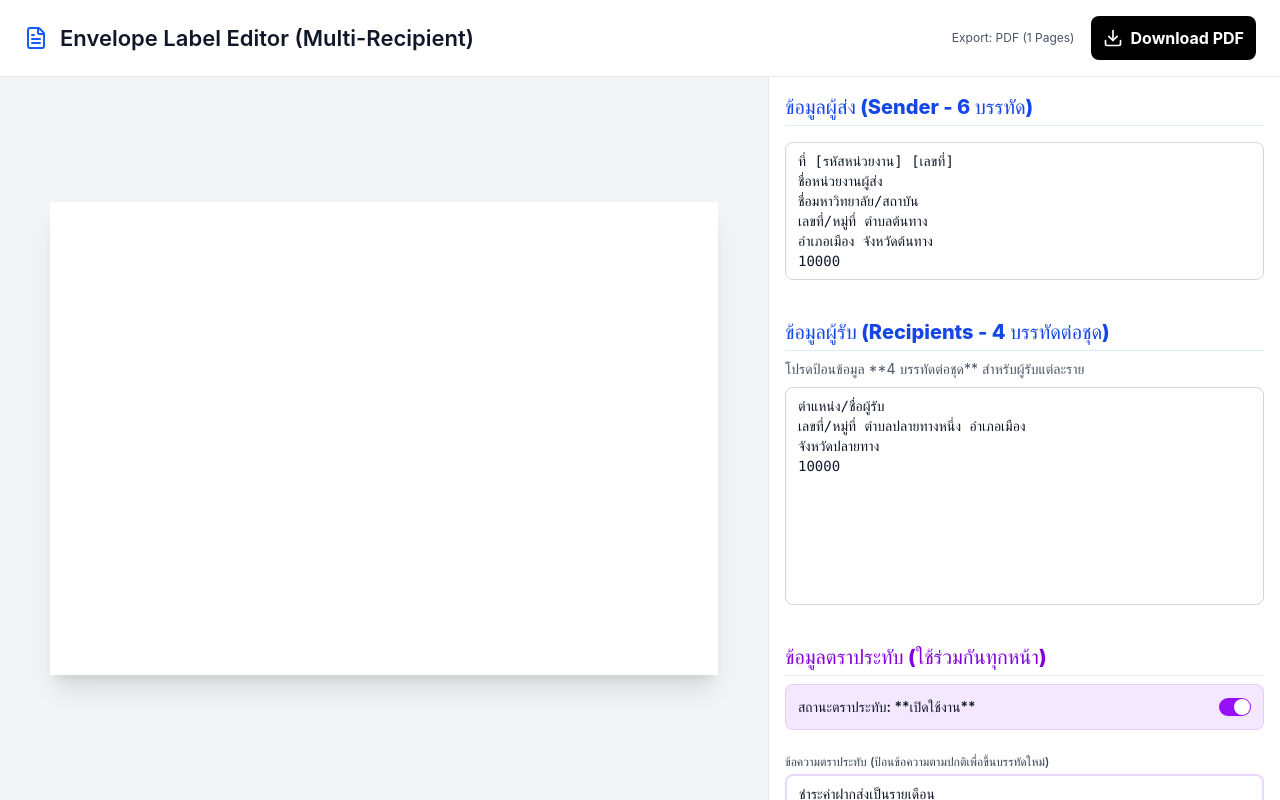
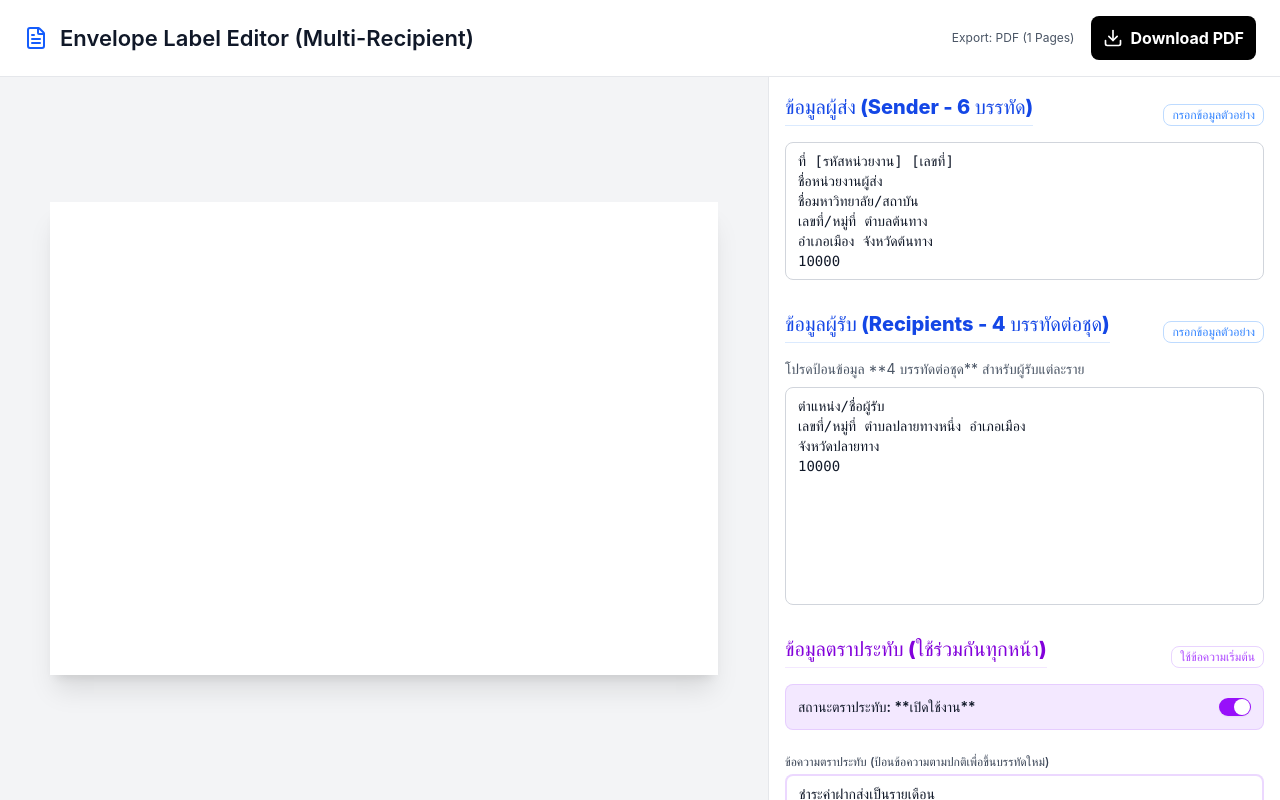
Before and after one commit to s1n-c0s/word-better-exp, a React (Vite) app: page / in a window 1280 px wide. Built offline with nearby package versions, Linux system fonts and the light colour scheme.

Commit message:
+ example input button

```diff
--- a/src/App.tsx
+++ b/src/App.tsx
@@ -1,7 +1,7 @@
 import { useState, useEffect, useCallback, ChangeEvent } from "react";
 import { Download, FileText } from "lucide-react";
 import jsPDF from "jspdf";
-import { Switch } from "@/components/ui/switch"; // 💡 นำเข้า Switch
+import { Switch } from "@/components/ui/switch";
 
 // ไฟล์ฟอนต์ที่ถูกแปลงแล้ว: ตรวจสอบให้แน่ใจว่าไฟล์เหล่านี้ถูกโหลดในโปรเจกต์ของคุณ
 import "./fonts/thsarabunnew-normal.js";
@@ -10,7 +10,6 @@ import "./fonts/thsarabunnew-bold.js";
 // TH Sarabun New font will be embedded
 const SARABUN_FONT = "THSarabunNew";
 const RECIPIENT_LINES_PER_BLOCK = 4;
-// const SENDER_LINES_PER_BLOCK = 6;
 
 // กำหนด Type สำหรับข้อมูลผู้รับ (เหลือเฉพาะ Recipient fields)
 interface RecipientData {
@@ -31,12 +30,11 @@ interface SenderData {
 }
 
 // กำหนดข้อความตราประทับมาตรฐานเป็นค่าคงที่
-// 💡 MOCKUP STAMP: ใช้ชื่อ "ตำบล" แทนชื่อจริง
 const DEFAULT_STAMP_TEXT = `ชำระค่าฝากส่งเป็นรายเดือน
 ใบอนุญาตเลขที่ XXX/XXXX
 ตำบลต้นทาง`;
 
-// 💡 MOCKUP SENDER: ใช้ชื่อตำแหน่ง/ที่อยู่
+// 💡 MOCKUP SENDER: ใช้ข้อมูลดั้งเดิมตามที่ร้องขอ
 const initialSender: SenderData = {
   documentNumber: "ที่ [รหัสหน่วยงาน] [เลขที่]",
   senderOrg: "ชื่อหน่วยงานผู้ส่ง",
@@ -46,7 +44,7 @@ const initialSender: SenderData = {
   senderPostal: "10000",
 };
 
-// 💡 MOCKUP RECIPIENTS: ใช้ชื่อตำแหน่ง/ที่อยู่ และเน้นชื่อ "ตำบล"
+// 💡 MOCKUP RECIPIENTS: ใช้ข้อมูลดั้งเดิมตามที่ร้องขอ
 const initialRecipients: RecipientData[] = [
   {
     recipientTitle: "ตำแหน่ง/ชื่อผู้รับ",
@@ -66,22 +64,18 @@ export default function DocumentEditor() {
     useState<RecipientData[]>(initialRecipients);
   const [recipientInput, setRecipientInput] = useState("");
 
-  // 💡 FIX 1: ลบการ Escape ออกเพื่อให้ textarea แสดงการขึ้นบรรทัดใหม่ที่ถูกต้อง
-  const [manualStampInput, setManualStampInput] = useState(
-    DEFAULT_STAMP_TEXT // ใช้ค่า DEFAULT_STAMP_TEXT โดยตรง
-  );
+  const [manualStampInput, setManualStampInput] = useState(DEFAULT_STAMP_TEXT);
 
   const [disableStamp, setDisableStamp] = useState(false);
   const [stampText, setStampText] = useState(DEFAULT_STAMP_TEXT);
 
-  // Parse ข้อมูลผู้ส่ง (6 บรรทัด) โดยกรองบรรทัดว่างออก
+  // Parse ข้อมูลผู้ส่ง (6 บรรทัด)
   const parseSenderInput = useCallback((input: string) => {
     const lines = input
       .split("\n")
       .map((line: string) => line.trim())
       .filter((line) => line.length > 0);
 
-    // ใช้ข้อมูล 6 บรรทัดแรกที่ถูกจัดเรียงแล้ว
     setSenderData({
       documentNumber: lines[0] || "",
       senderOrg: lines[1] || "",
@@ -92,12 +86,11 @@ export default function DocumentEditor() {
     });
   }, []);
 
-  // Parse ข้อมูลผู้รับ (4 บรรทัดต่อชุด) โดยกรองบรรทัดว่างออก
+  // Parse ข้อมูลผู้รับ (4 บรรทัดต่อชุด)
   const parseRecipientInput = useCallback((input: string) => {
     const lines = input.split("\n").map((line: string) => line.trim());
     const newRecipients: RecipientData[] = [];
 
-    // ลบค่าว่างที่เกิดจากการเว้นบรรทัดระหว่างชุดข้อมูลออกก่อนการวนลูป
     const trimmedLines = lines.filter((line) => line.length > 0);
 
     for (let i = 0; i < trimmedLines.length; i += RECIPIENT_LINES_PER_BLOCK) {
@@ -136,14 +129,10 @@ export default function DocumentEditor() {
   const handleManualStampChange = (e: ChangeEvent<HTMLTextAreaElement>) => {
     const value = e.target.value;
     setManualStampInput(value);
-    // 💡 Note: เมื่อค่าถูกพิมพ์ใน textarea (ซึ่งตอนนี้เป็น string ที่มี \n จริง)
-    // เราไม่ต้องทำอะไรกับมันอีก เพราะ generatePdfDataUri จะใช้ค่านี้โดยตรง
   };
 
-  // 💡 แก้ไข: Handler ใหม่สำหรับ shadcn/ui Switch
+  // Handler สำหรับ shadcn/ui Switch
   const handleSwitchChange = (checked: boolean) => {
-    // checked = true หมายถึงต้องการให้ Stamp ใช้งานได้
-    // เราใช้ disableStamp, ดังนั้นต้องเซ็ตเป็นค่าตรงข้าม
     setDisableStamp(!checked);
   };
 
@@ -151,7 +140,6 @@ export default function DocumentEditor() {
     let newStampText = "";
 
     if (!disableStamp) {
-      // 💡 Note: เมื่ออยู่ในโหมดใช้งาน manualStampInput คือ string ที่มี \n จริงแล้ว
       newStampText = manualStampInput;
     } else {
       newStampText = "";
@@ -160,22 +148,21 @@ export default function DocumentEditor() {
     setStampText(newStampText);
   }, [disableStamp, manualStampInput]);
 
-  // Initial Load: สร้างข้อมูลเริ่มต้น (จาก Mockup Data)
-  useEffect(() => {
-    // 1. ข้อมูลผู้ส่ง (6 บรรทัด)
-    const defaultSenderData = [
-      initialSender.documentNumber,
-      initialSender.senderOrg,
-      initialSender.senderUniversity,
-      initialSender.senderAddress1,
-      initialSender.senderAddress2,
-      initialSender.senderPostal,
+  // สร้าง String ข้อมูลผู้ส่ง (6 บรรทัด)
+  const generateSenderString = (data: SenderData) => {
+    return [
+      data.documentNumber,
+      data.senderOrg,
+      data.senderUniversity,
+      data.senderAddress1,
+      data.senderAddress2,
+      data.senderPostal,
     ].join("\n");
-    setSenderInput(defaultSenderData);
-    parseSenderInput(defaultSenderData);
+  };
 
-    // 2. ข้อมูลผู้รับ (4 บรรทัด) - สร้าง String จาก Mockup 2 ชุด
-    const defaultRecipientData = initialRecipients
+  // สร้าง String ข้อมูลผู้รับ (4 บรรทัดต่อชุด)
+  const generateRecipientString = (recipients: RecipientData[]) => {
+    return recipients
       .map((r) =>
         [
           r.recipientTitle,
@@ -184,18 +171,41 @@ export default function DocumentEditor() {
           r.recipientPostal,
         ].join("\n")
       )
-      .join("\n\n"); // คั่นด้วยบรรทัดว่าง 2 บรรทัดเพื่อแยกชุดข้อมูล
+      .join("\n\n");
+  };
 
+  // --- ฟังก์ชัน: กรอกข้อมูลตัวอย่าง (ใช้ข้อมูล Mockup ดั้งเดิม) ---
+  const fillExampleData = (type: "sender" | "recipient" | "stamp") => {
+    if (type === "sender") {
+      const defaultSenderData = generateSenderString(initialSender);
+      setSenderInput(defaultSenderData);
+      parseSenderInput(defaultSenderData);
+    } else if (type === "recipient") {
+      const defaultRecipientData = generateRecipientString(initialRecipients);
       setRecipientInput(defaultRecipientData);
       parseRecipientInput(defaultRecipientData);
+    } else if (type === "stamp") {
+      setManualStampInput(DEFAULT_STAMP_TEXT);
+      setStampText(DEFAULT_STAMP_TEXT);
+      setDisableStamp(false); // เปิดใช้งาน Stamp ด้วย
+    }
+  };
+  // --- สิ้นสุดฟังก์ชัน ---
+
+  // Initial Load: สร้างข้อมูลเริ่มต้น (จาก Mockup Data)
+  useEffect(() => {
+    // 1. ข้อมูลผู้ส่ง
+    fillExampleData("sender");
+
+    // 2. ข้อมูลผู้รับ
+    fillExampleData("recipient");
 
     // 3. ข้อมูลตราประทับ
-    // 💡 FIX 2: ลบการ Escape ออก
     setManualStampInput(DEFAULT_STAMP_TEXT);
     setStampText(DEFAULT_STAMP_TEXT);
   }, [parseSenderInput, parseRecipientInput]);
 
-  // ฟังก์ชันสร้าง PDF รองรับหลายหน้า
+  // ฟังก์ชันสร้าง PDF รองรับหลายหน้า (ไม่มีการเปลี่ยนแปลงในส่วนนี้)
   const generatePdfDataUri = useCallback(() => {
     const pdf = new jsPDF({
       orientation: "landscape",
@@ -249,7 +259,6 @@ export default function DocumentEditor() {
       if (stampText && stampText.trim().length > 0) {
         // ... Logic การวาดตราประทับ ...
         pdf.setFontSize(14);
-        // stampText คือ string ที่มี \n จริงแล้ว
         const stampLines = stampText.split("\n");
 
         const paddingX = 3;
@@ -392,14 +401,20 @@ export default function DocumentEditor() {
 
           {/* 💡 Input Panel ใหม่: แยกช่องกรอกผู้ส่ง/ผู้รับ */}
           <div className="w-full lg:w-2/5 bg-white dark:bg-gray-800 overflow-auto border-t lg:border-t-0 lg:border-l border-gray-200 dark:border-gray-700">
-            {/* 🎯 ปรับลด Padding จาก p-4/lg:p-6 เป็น p-3/lg:p-4 */}
             <div className="p-3 lg:p-4">
-              {/* 🎯 ปรับลด Space-Y จาก space-y-4/lg:space-y-6 เป็น space-y-3/lg:space-y-4 */}
               <div className="max-w-xl mx-auto space-y-3 lg:space-y-4">
                 {/* --- ส่วนข้อมูลผู้ส่ง (6 บรรทัด) --- */}
+                <div className="flex justify-between items-end">
                   <h2 className="text-lg lg:text-xl font-extrabold text-blue-700 dark:text-blue-400 border-b border-blue-100 pb-1">
                     ข้อมูลผู้ส่ง (Sender - 6 บรรทัด)
                   </h2>
+                  <button
+                    onClick={() => fillExampleData("sender")}
+                    className="text-xs font-semibold text-blue-500 hover:text-blue-700 dark:text-blue-400 dark:hover:text-blue-200 transition-colors px-2 py-0.5 rounded-md border border-blue-200 dark:border-blue-700"
+                  >
+                    กรอกข้อมูลตัวอย่าง
+                  </button>
+                </div>
                 <textarea
                   value={senderInput}
                   onChange={handleSenderChange}
@@ -416,11 +431,17 @@ export default function DocumentEditor() {
                 />
 
                 {/* --- ส่วนข้อมูลผู้รับ (4 บรรทัดต่อชุด) --- */}
-                {/* 🎯 ปรับลด Margin Top/Bottom จาก mt-6/mb-3 เป็น mt-4/mb-2 */}
-                <h2 className="text-lg lg:text-xl font-extrabold text-blue-700 dark:text-blue-400 mt-4 mb-2 border-b border-blue-100 pb-1">
+                <div className="flex justify-between items-end pt-2">
+                  <h2 className="text-lg lg:text-xl font-extrabold text-blue-700 dark:text-blue-400 border-b border-blue-100 pb-1">
                     ข้อมูลผู้รับ (Recipients - 4 บรรทัดต่อชุด)
                   </h2>
-                {/* 🎯 ปรับลด Margin Bottom จาก mb-3 เป็น mb-2 */}
+                  <button
+                    onClick={() => fillExampleData("recipient")}
+                    className="text-xs font-semibold text-blue-500 hover:text-blue-700 dark:text-blue-400 dark:hover:text-blue-200 transition-colors px-2 py-0.5 rounded-md border border-blue-200 dark:border-blue-700"
+                  >
+                    กรอกข้อมูลตัวอย่าง
+                  </button>
+                </div>
                 <p className="text-sm text-gray-600 dark:text-gray-400 mb-2">
                   โปรดป้อนข้อมูล **4 บรรทัดต่อชุด** สำหรับผู้รับแต่ละราย
                 </p>
@@ -445,10 +466,17 @@ export default function DocumentEditor() {
                 />
 
                 {/* --- Stamp Section ที่แยกออกมา --- */}
-                {/* 🎯 ปรับลด Margin Top/Bottom จาก mt-6/mb-3 เป็น mt-4/mb-2 */}
-                <h2 className="text-lg lg:text-xl font-extrabold text-purple-700 dark:text-purple-400 mt-4 mb-2 border-b border-purple-100 pb-1">
+                <div className="flex justify-between items-end pt-2">
+                  <h2 className="text-lg lg:text-xl font-extrabold text-purple-700 dark:text-purple-400 border-b border-purple-100 pb-1">
                     ข้อมูลตราประทับ (ใช้ร่วมกันทุกหน้า)
                   </h2>
+                  <button
+                    onClick={() => fillExampleData("stamp")}
+                    className="text-xs font-semibold text-purple-500 hover:text-purple-700 dark:text-purple-400 dark:hover:text-purple-200 transition-colors px-2 py-0.5 rounded-md border border-purple-200 dark:border-purple-700"
+                  >
+                    ใช้ข้อความเริ่มต้น
+                  </button>
+                </div>
 
                 {/* 💡 Switch Component Area - พื้นหลังสีม่วงอ่อน */}
                 <div className="flex justify-between items-center bg-purple-100 dark:bg-purple-900/40 p-3 rounded-md border border-purple-300/50 dark:border-purple-800">
@@ -466,7 +494,6 @@ export default function DocumentEditor() {
                   />
                 </div>
 
-                {/* 🎯 ปรับลด Padding Top จาก pt-3 เป็น pt-2 */}
                 <div className="space-y-2 lg:space-y-3 pt-2">
                   <label className="block text-xs font-medium text-gray-700 dark:text-gray-300 mb-1">
                     ข้อความตราประทับ (ป้อนข้อความตามปกติเพื่อขึ้นบรรทัดใหม่)
@@ -481,7 +508,7 @@ export default function DocumentEditor() {
                             ${
                               !isStampEnabled
                                 ? "bg-gray-100 dark:bg-gray-800 text-gray-500 cursor-not-allowed"
-                                : "bg-white dark:bg-gray-700 text-gray-900 focus:ring-4 focus:ring-purple-300 border-2 border-purple-300/50" // 💡 เพิ่ม Focus Ring และ Border สีม่วง
+                                : "bg-white dark:bg-gray-700 text-gray-900 focus:ring-4 focus:ring-purple-300 border-2 border-purple-300/50"
                             }
                         `}
                   />
```
Lines whose indentation alone changed are shown as unchanged.
